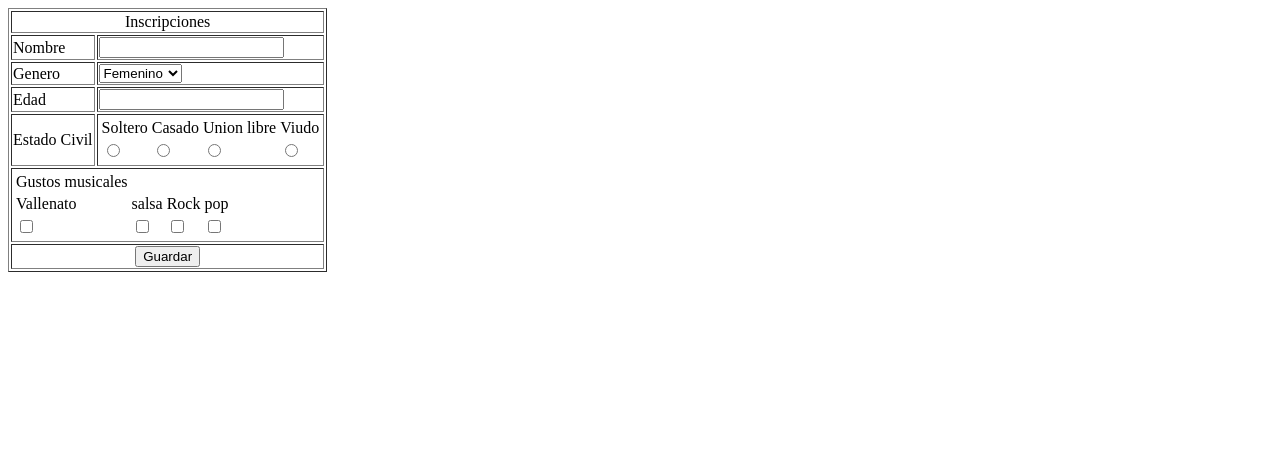
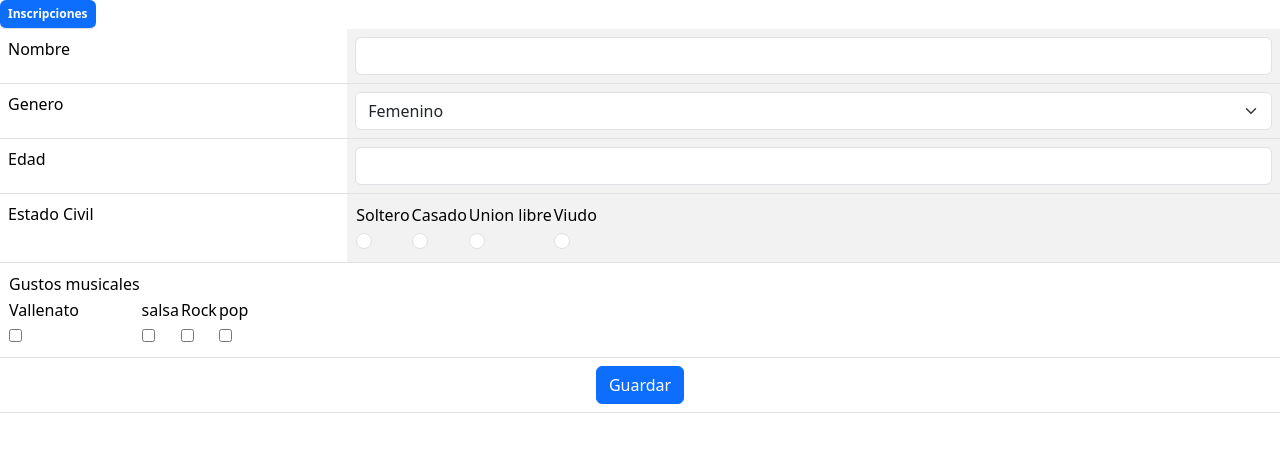
Before and after one commit to sebastian-0809/talleres-desarrollo, a plain HTML site: page 31-08-2024/index.html in a window 1280 px wide. Drawn offline with nearby package versions, Linux system fonts and the light colour scheme.

Commit message:
segundo cambio

```diff
--- a/31-08-2024/index.html
+++ b/31-08-2024/index.html
@@ -5,23 +5,29 @@
     <meta name="viewport" content="width=device-width, initial-scale=1.0">
     <title>FORMULARIO DE INSCRIPCION</title>
 
+    <link href="https://cdn.jsdelivr.net/npm/bootstrap@5.3.3/dist/css/bootstrap.min.css" rel="stylesheet" integrity="sha384-QWTKZyjpPEjISv5WaRU9OFeRpok6YctnYmDr5pNlyT2bRjXh0JMhjY6hW+ALEwIH" crossorigin="anonymous">
+
+    <script src="https://cdn.jsdelivr.net/npm/bootstrap@5.3.3/dist/js/bootstrap.bundle.min.js" integrity="sha384-YvpcrYf0tY3lHB60NNkmXc5s9fDVZLESaAA55NDzOxhy9GkcIdslK1eN7N6jIeHz" crossorigin="anonymous"></script>
+
 </head>
 <body>
-    <table border="1">
+    <table    class="table table-striped-columns">
 <tr>
-    <td colspan="2" align="center">
+
+    <td colspan="2" align="center" class="badge text-bg-primary text-wrap">
+
         Inscripciones
     </td>
     <tr>
         <td>Nombre</td>
         <td>
-            <input type="text" name="Nombre">
+            <input type="text" name="Nombre" class="form-control">
         </td>
     </tr>
     <tr>
         <td>Genero</td>
         <td>
-            <select name="Genero" id="">
+            <select name="Genero"  class="form-select">
                 <option value="Femenino">Femenino</option>
                 <option value="Masculino">Masculino</option>
                 <option value="Otro">Otro</option>
@@ -31,7 +37,7 @@
     <tr>
         <td>Edad</td>
         <td>
-          <input type="number" name="Edad">
+          <input type="number" name="Edad" class="form-control">
         </td>
     </tr>
 
@@ -39,7 +45,7 @@
 <tr>
     <td>Estado Civil</td>
     <td>
-        <table>
+        <table class="table-primary">
             <tr>
                 <td>Soltero</td>
                 <td>Casado</td>
@@ -47,10 +53,10 @@
                 <td>Viudo</td>
             </tr>
             <tr>
-                <td><input type="radio" name="Estado" value="Soltero"></td>
-                <td><input type="radio" name="Estado" value="Casado"></td>
-                <td><input type="radio" name="Estado" value="Union libre"></td>
-                <td><input type="radio" name="Estado" value="Viudo"></td>
+                <td><input type="radio" name="Estado" value="Soltero" class="form-check-input"></td>
+                <td><input type="radio" name="Estado" value="Casado" class="form-check-input"></td>
+                <td><input type="radio" name="Estado" value="Union libre" class="form-check-input"> </td>
+                <td><input type="radio" name="Estado" value="Viudo" class="form-check-input"></td>
             </tr>
         </table>
     </td>
@@ -79,7 +85,7 @@
    </td>
 </tr>
 <tr>
-    <td colspan="2" align="center"><input type="button" name="Guardar" value="Guardar"></td>
+    <td colspan="2" align="center"><input type="button" name="Guardar" value="Guardar" class="btn btn-primary"></td>
 </tr>
 
 
```
